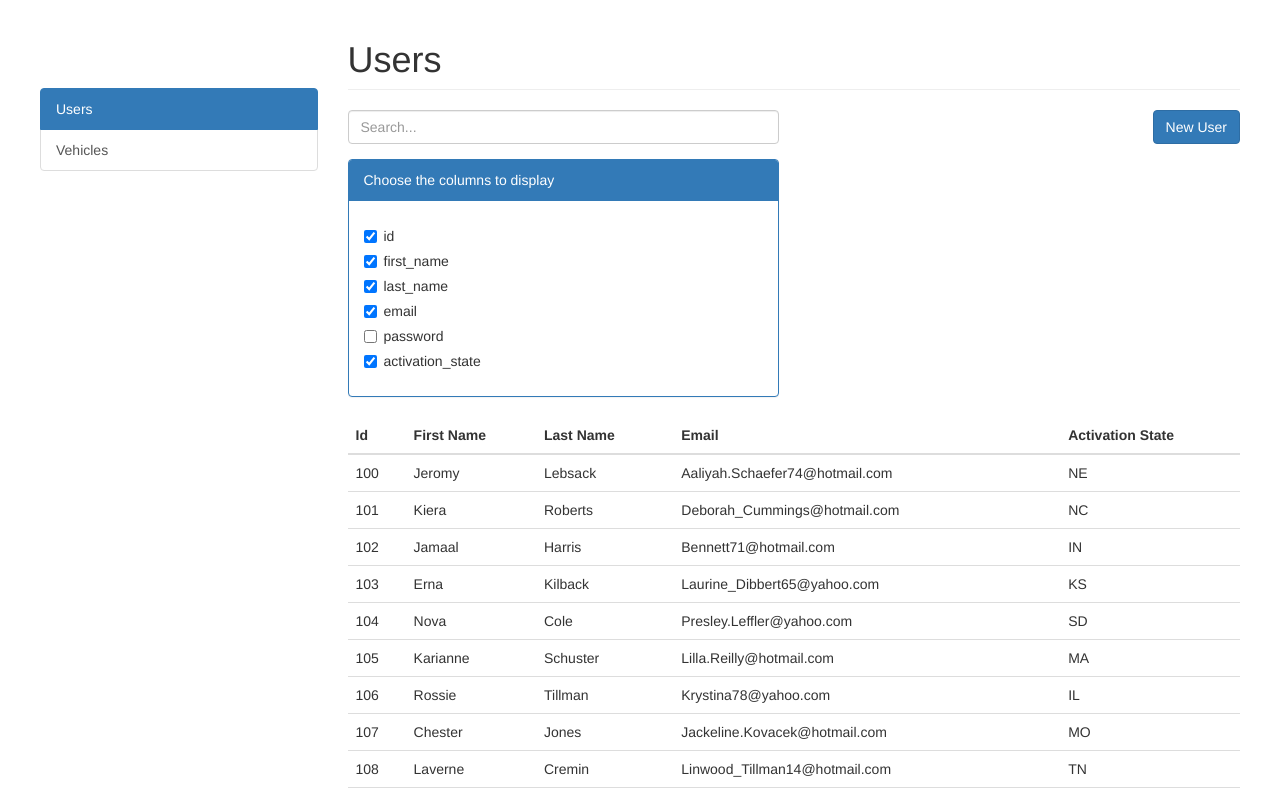
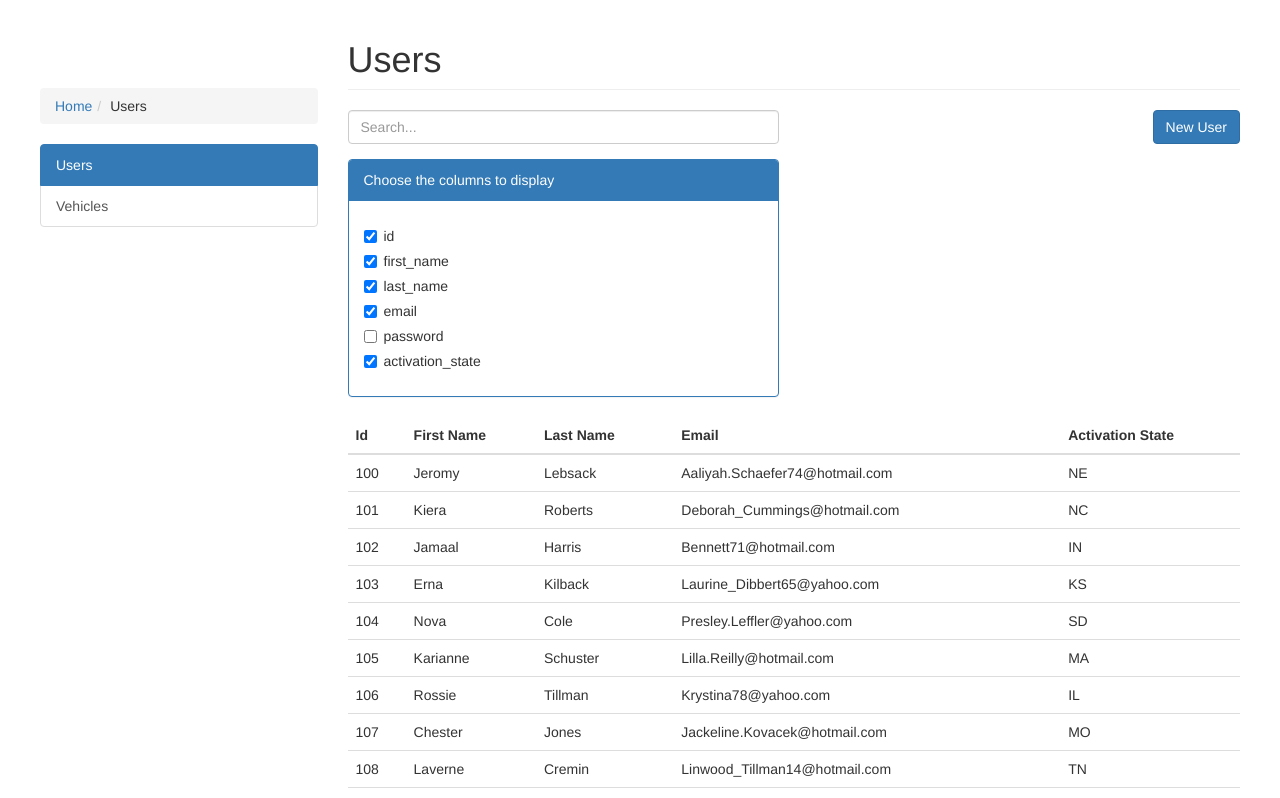
Before and after one commit to cullenjett/grease-monkey, a React (Create React App) app: page /#/users in a window 1280 px wide. Shown: the top 798 px of the page. Built offline with nearby package versions, Linux system fonts and the light colour scheme.

Commit message:
pretty gangster implementation of breadcrumbs

```diff
--- a/src/App.js
+++ b/src/App.js
@@ -3,10 +3,10 @@ import {
   HashRouter as Router,
   NavLink,
   Switch,
-  Route,
-  Redirect
+  Route
 } from 'react-router-dom';
 
+import Breadcrumbs from './components/Breadcrumbs';
 import UserRoutes from './components/user/UserRoutes';
 import VehicleRoutes from './components/vehicle/VehicleRoutes';
 
@@ -17,7 +17,8 @@ class App extends Component {
         <div className="container-fluid">
           <div className="row">
             <div className="col-sm-3">
-              <div className="list-group" style={{marginTop: '88px'}}>
+              <Breadcrumbs />
+              <div className="list-group">
                 <NavLink to="/users" className="list-group-item" activeClassName="active">Users</NavLink>
                 <NavLink to="/vehicles" className="list-group-item" activeClassName="active">Vehicles</NavLink>
               </div>
@@ -27,7 +28,7 @@ class App extends Component {
               <Switch>
                 <Route path="/users" component={UserRoutes} />
                 <Route path="/vehicles" component={VehicleRoutes} />
-                <Redirect from="/" to="/users" />
+                <Route render={() => <h1 className="page-header">Grease Monkey</h1>} />
               </Switch>
             </div>
           </div>
--- a/src/api.js
+++ b/src/api.js
@@ -2,8 +2,7 @@ import DATABASE from './database';
 
 let {
   users,
-  addresses,
-  vehicles
+  addresses
 } = DATABASE;
 
 const DELAY = 500;
--- /dev/null
+++ b/src/components/Breadcrumbs.js
@@ -0,0 +1,80 @@
+import React from 'react';
+import { Route, Link, withRouter } from 'react-router-dom';
+
+import UserBreadcrumb from './user/UserBreadcrumb';
+
+const routeMap = {
+  '/': 'Home',
+  '/users': 'Users',
+  '/users/new': 'New',
+  '/users/:id': (id) => <UserBreadcrumb id={id} />,
+  '/users/:id/edit': 'Edit',
+  '/users/:id/addresses': 'Addresses',
+  '/vehicles': 'Vehicles',
+  '/vehicles/:id': 'Vehicle Details'
+};
+
+const getPaths = (pathname) => {
+  const paths = ['/'];
+  if (pathname === '/') return paths;
+
+  pathname.split('/').reduce((prev, curr) => {
+    const currPath = `${prev}/${curr}`;
+    paths.push(currPath);
+    return currPath;
+  });
+
+  return paths;
+};
+
+const isNumber = (str) => !isNaN(parseInt(str, 0));
+
+const findRouteName = (pathname) => {
+  const dynamicParams = [];
+  const pathPattern = pathname.split("/").map(piece => {
+  	if (isNumber(piece)) {
+      dynamicParams.push(piece);
+  		return ":id";
+  	}
+  	else {
+  		return piece;
+  	}
+  }).join("/");
+
+  const matchingRoute = routeMap[pathPattern];
+
+  if (typeof matchingRoute === 'function') {
+    return matchingRoute.apply(this, dynamicParams);
+  } else {
+    return matchingRoute;
+  }
+
+}
+
+const BreadcrumbItem = ({ match }) => {
+  const routeName = findRouteName(match.url);
+
+  if (!routeName) return null;
+
+  return (
+    match.isExact ? (
+      <li>{routeName}</li>
+    ) : (
+      <li><Link to={match.url}>{routeName}</Link></li>
+    )
+  );
+};
+
+const Breadcrumbs = ({ location }) => {
+  const paths = getPaths(location.pathname);
+
+  return (
+    <ol className="breadcrumb" style={{marginTop: '88px'}}>
+      {paths.map(path => (
+        <Route path={path} component={BreadcrumbItem} key={path} />
+      ))}
+    </ol>
+  );
+};
+
+export default withRouter(Breadcrumbs);
--- /dev/null
+++ b/src/components/user/UserBreadcrumb.js
@@ -0,0 +1,14 @@
+import React from 'react';
+import { connect } from 'react-redux';
+
+import { selectUser } from '../../reducers';
+
+const UserBreadcrumb = ({ id, user }) => (
+  <span>{user.first_name} {user.last_name}</span>
+);
+
+const mapStateToProps = (state, ownProps) => ({
+  user: selectUser(state.users, ownProps.id)
+});
+
+export default connect(mapStateToProps)(UserBreadcrumb);
```
Also changed, not shown: 1 other file (tests, documents, lock files or other folders).
